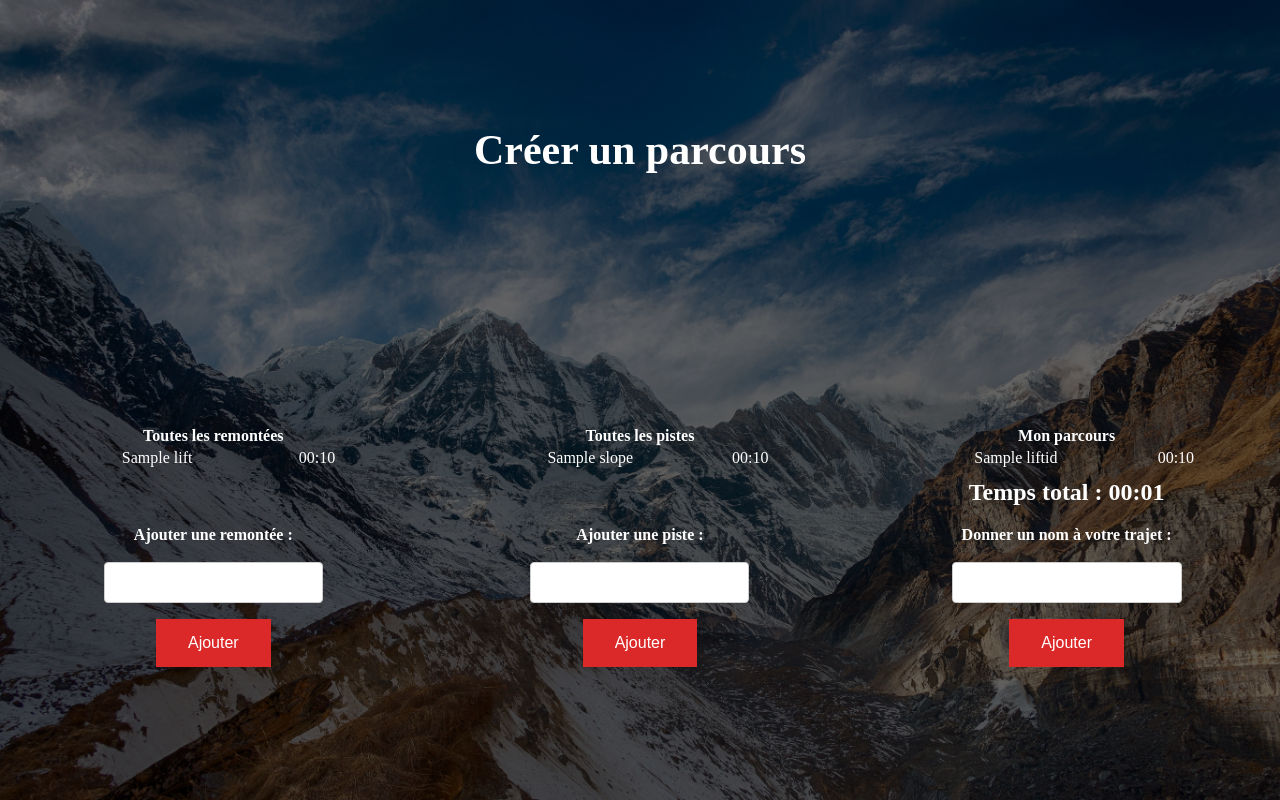
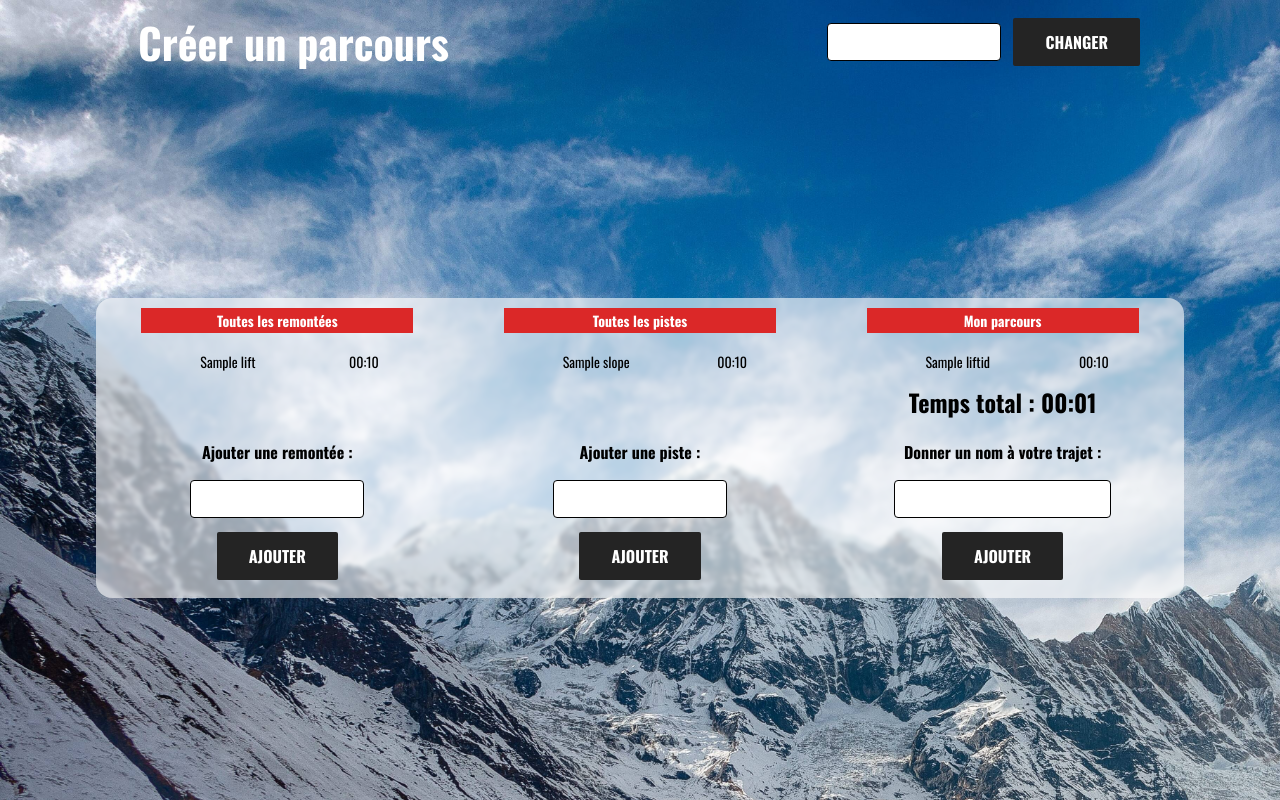
Before and after one commit to Lawberryy/Symfony-hackathon, a Symfony app: template templates/create_trail/index.html.twig in a window 1280 px wide. Run offline with Twig, Linux system fonts and the light colour scheme; the template is opened without the code that fills it: most values are stand-ins (such as "Sample title", 1, 10 or a date in 2020); form fields are guessed from the names that the template uses; some libraries are stand-ins or nearby versions.

Commit message:
:art: New style

```diff
--- a/templates/create_trail/index.html.twig
+++ b/templates/create_trail/index.html.twig
@@ -4,32 +4,48 @@
 
 {% block body %}
 <style>
+    @import url('https://fonts.googleapis.com/css2?family=Oswald:wght@200;300;400;500;600;700&display=swap');
     * {
         margin: 0;
         padding: 0;
         box-sizing: border-box;
-        color : white;
+        color : black;
+        font-family: 'Oswald', sans-serif;
     }
 
     h1{
         text-align: center;
         font-size: 42px;
         margin: 10px;
+        color: white;
     }
 
     body {
         background-image: url("../backgroundTrail.jpg");
-        background-size: cover;
+        background-size: 150%;
+        background-repeat: no-repeat;
     }
 
-    section {
+    .container{
         display: flex;
-        flex-direction: column;
+        flex-direction: row;
         align-items: center;
-        justify-content: space-around;
-        height: 100vh;
-        width: 100vw;
-        background-color: rgba(0, 0, 0, 0.6);
+        justify-content: space-between;
+        width: 80%;
+        margin: auto;
+    }
+
+    .container form{
+        display: flex;
+        flex-direction: row;
+        align-items: center;
+        justify-content: flex-start;
+        margin: 10px;
+        gap: 10px;
+    }
+
+    .container form div label{
+        display: none;
     }
 
     .tableAndForm {
@@ -49,17 +65,24 @@
     }
 
     .allData {
+        position: absolute;
+        top: 56%;
+        left: 50%;
+        transform: translate(-50%, -50%);
         display: flex;
         justify-content: space-around;
-        width: 100%;
+        width: 85%;
+        border-radius: 16px;
+        background-color: rgba(255, 255, 255, 0.6);
+        backdrop-filter: blur(2px);
     }
 
     select, input {
         width: 100%;
-        padding: 12px 20px;
-        margin: 8px 0;
+        padding: 8px 18px;
+        margin: 6px 0;
         display: inline-block;
-        border: 1px solid #ccc;
+        border: 1px solid black;
         border-radius: 4px;
         box-sizing: border-box;
         color: black;
@@ -78,16 +101,18 @@
     }
 
     button{
-        background-color: #DB2828;
+        background-color: #242424;
         border: none;
         color: white;
-        padding: 15px 32px;
+        padding: 12px 32px;
         text-align: center;
         text-decoration: none;
         display: inline-block;
         font-size: 16px;
         margin: 8px 2px;
         cursor: pointer;
+        border-radius: 2px;
+        font-weight: bold;
     }
 
     table {
@@ -96,29 +121,42 @@
         margin: 10px;
     }
 
+    tbody:before {
+    content:"@";
+    display:block;
+    line-height: 16px;
+    text-indent:-99999px;
+}
+
     th, td {
         text-align: center;
         padding: 2px;
+        font-size: 14px;
     }
 
     label{
         margin: 10px;
         font-weight: bold;
     }
+
+    th{
+        background-color: #DB2828;
+        color: white;
+    }
+
 </style>
 
 <section>
-    <h1>Créer un parcours</h1>
-    {# <form>
-        <label for="stationChoice">Changer de station</label>
-        <select>
-            <option value="1">Station 1</option>
-            <option value="2">Station 2</option>
-            <option value="3">Station 3</option>
-            <option value="4">Station 4</option>
-            <option value="5">Station 5</option>
-        </select>
-    </form> #}
+    <div class="container">
+        <h1>Créer un parcours</h1>
+        {{ form_start(formChangeStation)}}
+            {{ form_row(formChangeStation.changeStation, {
+                label: ' '
+            })
+            }}
+            <button type="submit" class="btn">CHANGER</button>
+        {{ form_end(formChangeStation) }}
+    </div>
     <div class="allData">
         <div class="tableAndForm">
             <table class="allLift">
@@ -141,7 +179,7 @@
                     {{ form_row(formLift.addLift, {
                         label: 'Ajouter une remontée :'
                     }) }}
-                    <button type="submit" class="btn">Ajouter</button>
+                    <button type="submit" class="btn">AJOUTER</button>
                 {{ form_end(formLift) }}
             </div>
         </div>
@@ -166,7 +204,7 @@
                     {{ form_row(formSlope.addSlope, {
                         label: 'Ajouter une piste :'
                     }) }}
-                    <button type="submit" class="btn">Ajouter</button>
+                    <button type="submit" class="btn">AJOUTER</button>
                 {{ form_end(formSlope) }}
             </div>
         </div>
@@ -197,7 +235,7 @@
                     {{ form_row(formTrail.TrailName, {
                         label: 'Donner un nom à votre trajet :'
                     }) }}
-                    <button type="submit" class="btn">Ajouter</button>
+                    <button type="submit" class="btn">AJOUTER</button>
                 {{ form_end(formTrail) }}
             </div>
         </div>
```
Also changed, not shown: src/Controller/CreateTrailController.php (+32 -2 lines).
